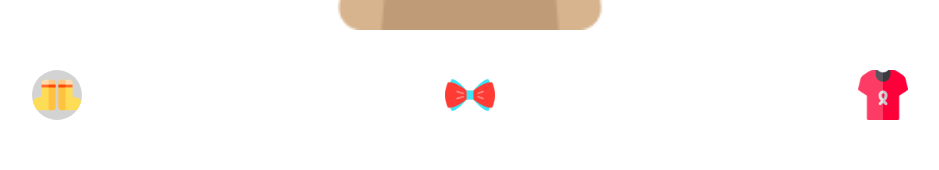
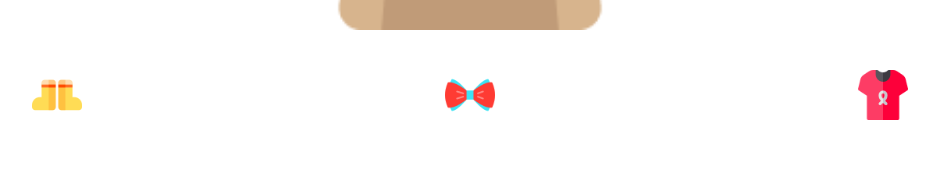
Before and after one commit to eunicedear/habit-at-cogs121, a website: page static/closet.html in a window 1280 px wide. Shown: the part 748-918 px from the top of the page, without its empty margins (170-1109 px from the left). Drawn offline with nearby package versions, Linux system fonts and the light colour scheme.

Commit message:
removed selected class from item

```diff
--- a/static/closet.html
+++ b/static/closet.html
@@ -27,7 +27,7 @@
 
 		<div class="wrapper">
 			<div class="item-placeholder">
-				<img src="assets/accessories/boots-yellow.png" class="items selected_btn" onclick="handleItemClick(this)" accessoryid="">
+				<img src="assets/accessories/boots-yellow.png" class="items" onclick="handleItemClick(this)" accessoryid="">
 			</div>
 			<div class="item-placeholder">
 				<img src="assets/accessories/bow-tie.png" class="items" onclick="handleItemClick(this)" accessoryid="">
```
